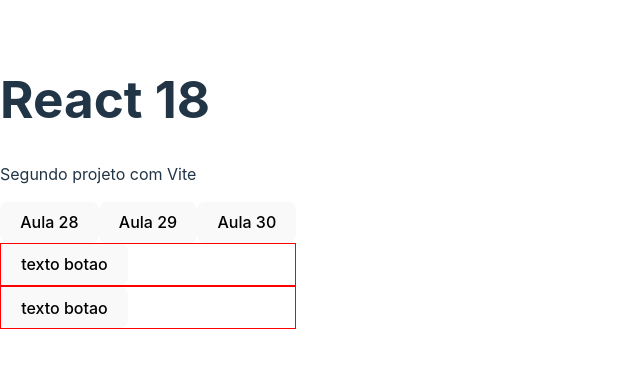
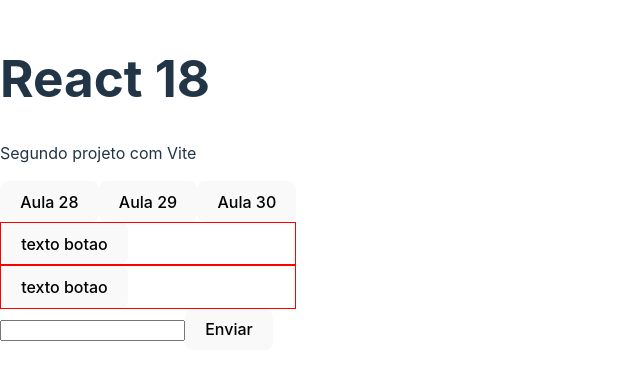
Before and after one commit to CodeCraft-LTDA/react18-segundo-projeto-vite, a React (Vite) app: page / in a window 1280 px wide. Shown: the part 217-596 px from the top of the page, without its empty margins (0-640 px from the left). Built offline with nearby package versions, Linux system fonts and the light colour scheme.

Commit message:
Aula 34 removendo comportamentos padrao

```diff
--- a/src/App.tsx
+++ b/src/App.tsx
@@ -1,3 +1,4 @@
+import { FormEvent } from "react";
 import { Button } from "./components/Button";
 
 const App = () => {
@@ -13,6 +14,11 @@
     //Interromper a propagação do evento
     e.stopPropagation();
     alert("e.clientX");
+  }
+
+  const handleSubmit = (e: FormEvent) => {
+    e.preventDefault();
+    alert("Formulario enviado");
   }
 
   return (
@@ -38,6 +44,13 @@
           texto botao
         </button>
       </div>
+
+      <div>
+        <form action="" onSubmit={handleSubmit}>
+          <input type="text" />
+          <button>Enviar</button>
+        </form>
+      </div>
     </div>
   );
 }
```
